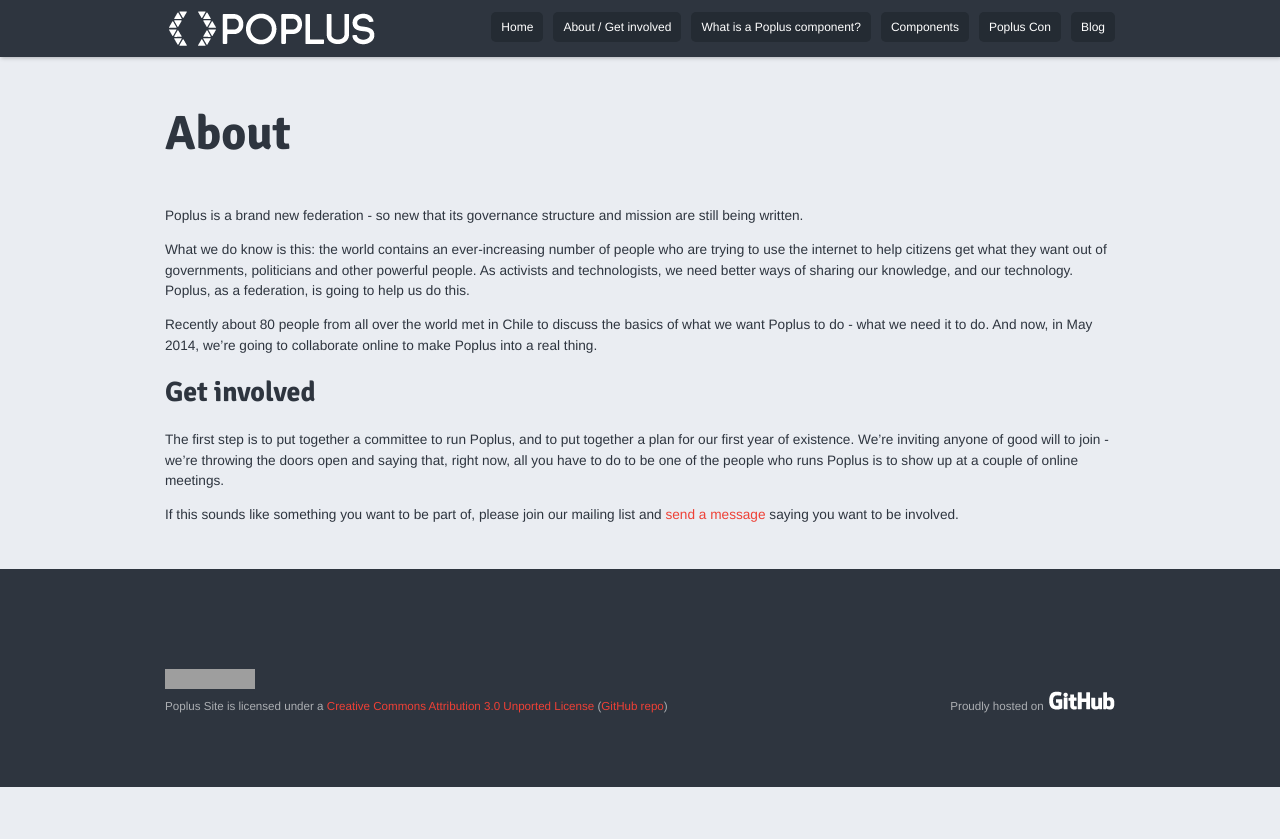
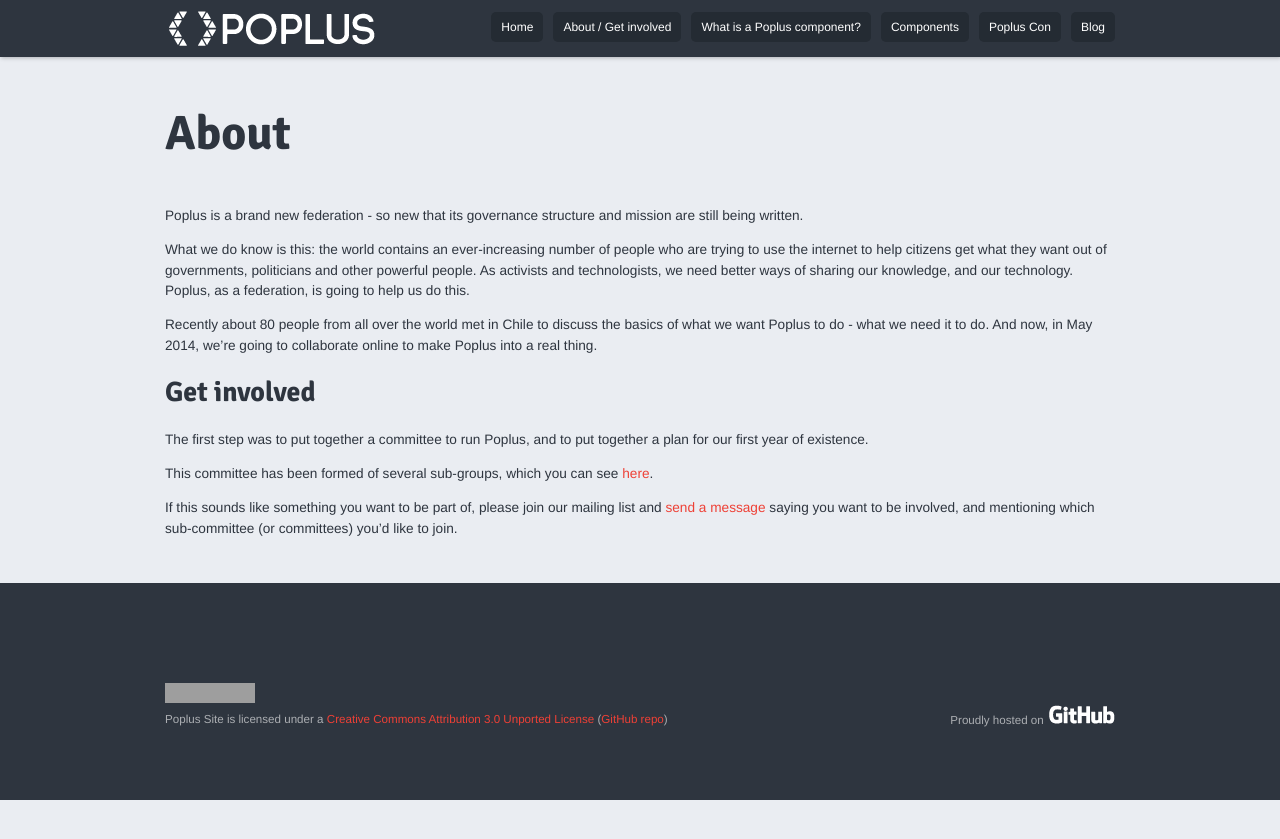
Before and after one commit to poplus/home-poplus, a Jekyll site: the page built from about.md, in a window 1280 px wide. Shown: the top 839 px of the page. Built offline with Jekyll 4.4.1, drawn with Linux system fonts in a browser that asks for light colours; nearby versions of some CDN libraries; Markdown is read by kramdown in place of the engine named in the settings; grey boxes are pictures that could not be loaded.

Commit message:
Adding link to committee descriptions

```diff
--- a/about.md
+++ b/about.md
@@ -10,6 +10,8 @@ What we do know is this: the world contains an ever-increasing number of people
 Recently about 80 people from all over the world met in Chile to discuss the basics of what we want Poplus to do - what we need it to do. And now, in May 2014, we’re going to collaborate online to make Poplus into a real thing.
 
 ## Get involved
-The first step is to put together a committee to run Poplus, and to put together a plan for our first year of existence. We’re inviting anyone of good will to join - we’re throwing the doors open and saying that, right now, all you have to do to be one of the people who runs Poplus is to show up at a couple of online meetings.
+The first step was to put together a committee to run Poplus, and to put together a plan for our first year of existence.
 
-If this sounds like something you want to be part of, please join our mailing list and [send a message](http://poplus.org/join/group.html?place=topic%2Fpoplus%2F8kLpLL3d8z0%2F) saying you want to be involved.
+This committee has been formed of several sub-groups, which you can see [here](http://poplus.org/posts/santiago-conference-2014/).
+
+If this sounds like something you want to be part of, please join our mailing list and [send a message](http://poplus.org/join/group.html?place=topic%2Fpoplus%2F8kLpLL3d8z0%2F) saying you want to be involved, and mentioning which sub-committee (or committees) you'd like to join.
```
